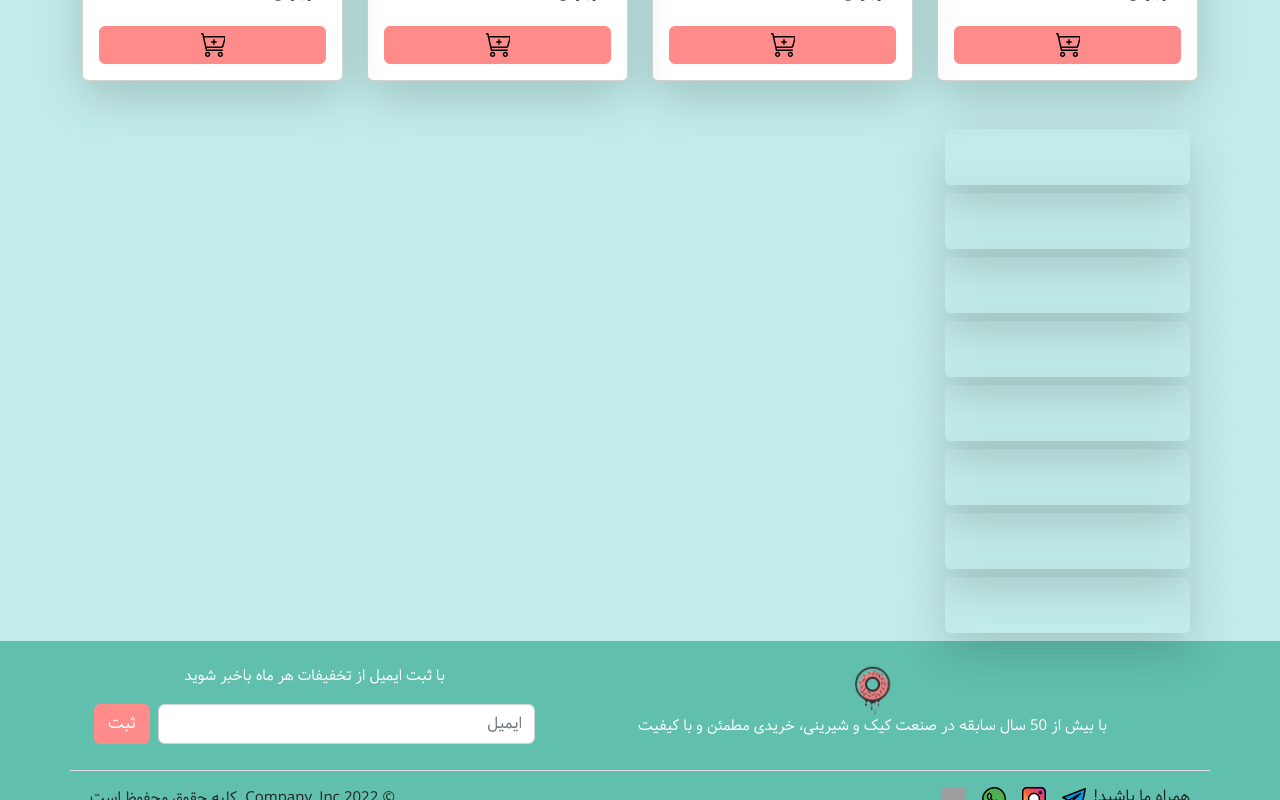
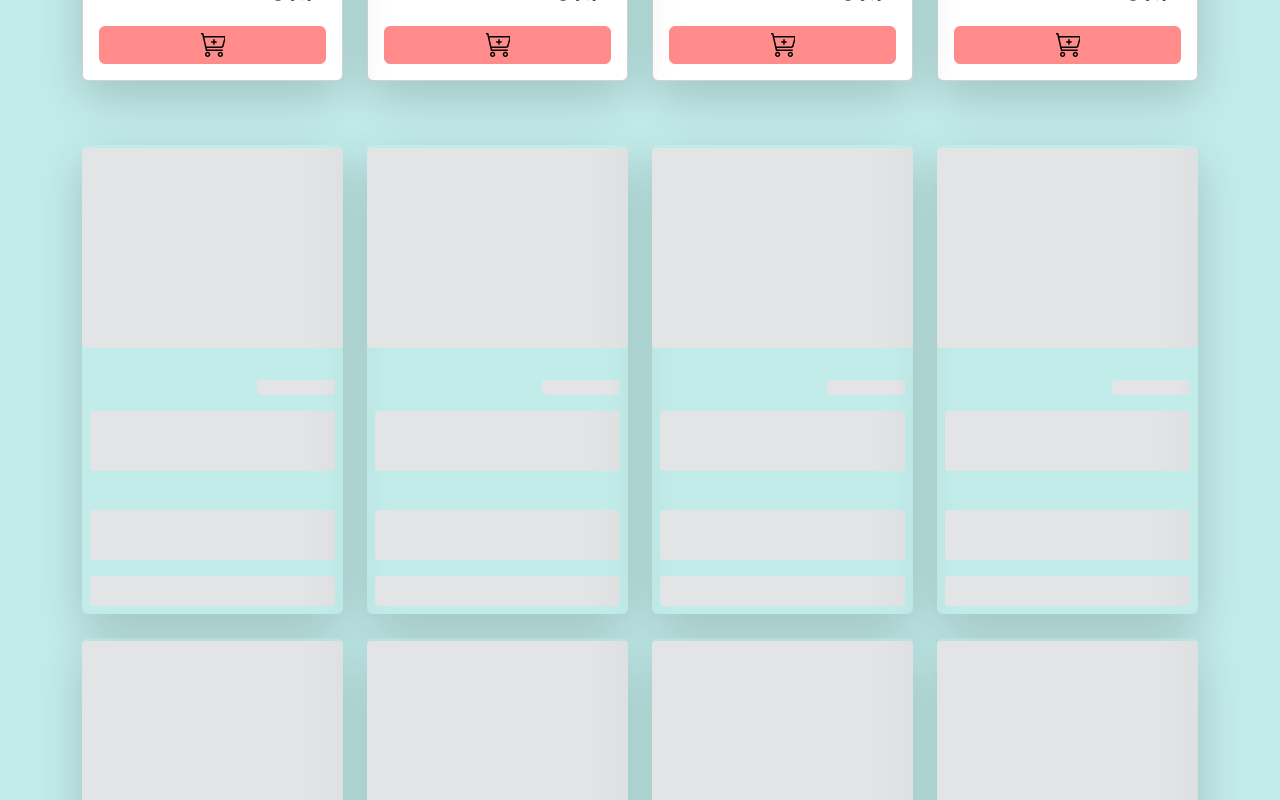
Before and after one commit to ftm-jafari/shop-react, a React (Create React App) app: page / in a window 1280 px wide. Shown: the part 1520-2320 px from the top of the page. Built offline with nearby package versions, Linux system fonts and the light colour scheme; grey boxes are pictures that could not be loaded.

Commit message:
change lazyload

```diff
--- a/package.json
+++ b/package.json
@@ -19,10 +19,12 @@
     "react-lazy-card": "^0.1.8",
     "react-lazy-load-image-component": "^1.5.5",
     "react-lazyload": "^3.2.0",
+    "react-loading-skeleton": "^3.1.0",
     "react-modal": "^3.15.1",
     "react-paginate": "^8.1.3",
     "react-router-dom": "^6.3.0",
     "react-scripts": "5.0.1",
+    "react-skeleton": "^2.2.1",
     "react-slideshow-image": "^4.0.4",
     "react-to-print": "^2.14.7",
     "react-toastify": "^9.0.8",
--- a/src/components/detailse.jsx
+++ b/src/components/detailse.jsx
@@ -1,6 +1,6 @@
-import React from 'react'
+import React from 'react';
 import {Container,Row,Col,Card,CardImg,CardBody,CardTitle,Button,CardSubtitle,CardText} from 'reactstrap';
-import '../css/products.css'
+import '../css/products.css';
 import { useContext } from 'react';
 import { cartContext } from '../context/shoppingCartContext';
 import { useParams } from 'react-router-dom';
@@ -34,18 +34,18 @@ const Detailse =() =>{
                                      <CardImg  src={'/'+product.img}  className="img-fluid rounded-3" alt="img" />
                                    </div>
                                     <div className='col-md-8'>
-                                     <div className="">
+                                     <div>
                                       <CardTitle className="lead fw-normal mb-2">
                                         {product.title}
                                       </CardTitle>
                                     </div>
-                                   <div className="">
+                                   <div>
                                    <CardSubtitle>
                                        {product.description}
                                    </CardSubtitle>
                                    </div>
 
-                                   <div className='' >
+                                   <div>
                                        <CardText>
                                        <div className='category'>
                                                <span className='float-end'>دسته</span>
@@ -87,7 +87,6 @@ const Detailse =() =>{
                                             </div>
                                           </div>
                                          }
-
                                    </div>
                                  </div>
                                </CardBody>
--- a/src/components/lazyLoad/loading.css
+++ /dev/null
@@ -1,10 +0,0 @@
-.animate-pulse {
-
-  animation: pulse 2s cubic-bezier(.4,0,.6,1) infinite;
-}
-
-@keyframes pulse {
-  50% {
-  opacity: .9;
-}
-}
--- a/src/components/lazyLoad/loadingCard.jsx
+++ b/src/components/lazyLoad/loadingCard.jsx
@@ -1,14 +1,20 @@
-import {Container , Row , Col, Card,CardImg,CardBody,CardTitle,CardSubtitle,CardText,Button} from 'reactstrap';
-// import './loading.css';
+import {Row , Col} from 'reactstrap';
+import Skeleton ,{ SkeletonTheme } from 'react-loading-skeleton';
+import 'react-loading-skeleton/dist/skeleton.css';
 
 export const LoadingCard = () => {
     return (
-         <div className="w-full rounded overflow-hidden shadow-lg m-2">
-            <div className="w-full h-64 bg-gray-300 animate-pulse"></div>
-            <div className="px-6 py-4 items-center">
-                <div className="font-regular text-xl mb-2 w-20 h-4 bg-gray-300 animate-pulse"></div>
-            </div>
+        <Col className='mt-4'>
+        <div className=" rounded overflow-hidden shadow-lg" style={{Height: 500}}>
+          <SkeletonTheme baseColor='#e3e4e6' highlightColor='#d4d5d6' >
+          <Skeleton className="mb-4" height={200} />
+          <Skeleton className="m-2" width={"30%"} height={15}/>
+          <Skeleton className="m-2" width={"94%"} height={60} /><br/>
+          <Skeleton className="m-2" width={"94%"} height={50}/>
+          <Skeleton className="m-2" width={"94%"} height={30}/>
+          </SkeletonTheme>
         </div>
+        </Col>
        );
 }
 
@@ -16,7 +22,9 @@ export const LoadingPosts = () => {
     const loadPages = [1, 2, 3, 4, 5, 6, 7, 8];
     return(
        <>
+        <Row  md={4} xs={1} sm={2}>
           {loadPages.map((num , index) => {return <LoadingCard key={index}/>})}
+          </Row>
        </>
     );
 }
--- a/src/components/products.jsx
+++ b/src/components/products.jsx
@@ -35,7 +35,7 @@ const Products = () => {
          );
          console.log(data);
          resolve(data);
-       }, 3000);
+       }, 4000);
       });
    };
 
@@ -44,14 +44,15 @@ const Products = () => {
     return (
          <>
            <Container>
-              <Row md={4} xs={1} sm={2} >
+              <Row md={4} xs={1} sm={2}>
               {data.map(product => {
                   return  <Product key={product.id} product={product} cartItems={cartItems} favItems={favItems} getItemQuntity={getItemQuntity} onAdd={onAdd} onDelete={onDelete} onRemove={onRemove} onFavorite={onFavorite} changeModal={changeModal}/>
                  })}
-               <div ref={triggerRef} className={clsx('trigger' , {visible: loading})} >
+
+               </Row>
+               <div ref={triggerRef} className={clsx('trigger' , {visible: loading})}>
                   <LoadingPosts/>
                </div>
-               </Row>
             </Container>
          </>
      );
```
Also changed, not shown: src/components/cart.jsx (line endings or trailing spaces), 1 other file (tests, documents, lock files or other folders).
